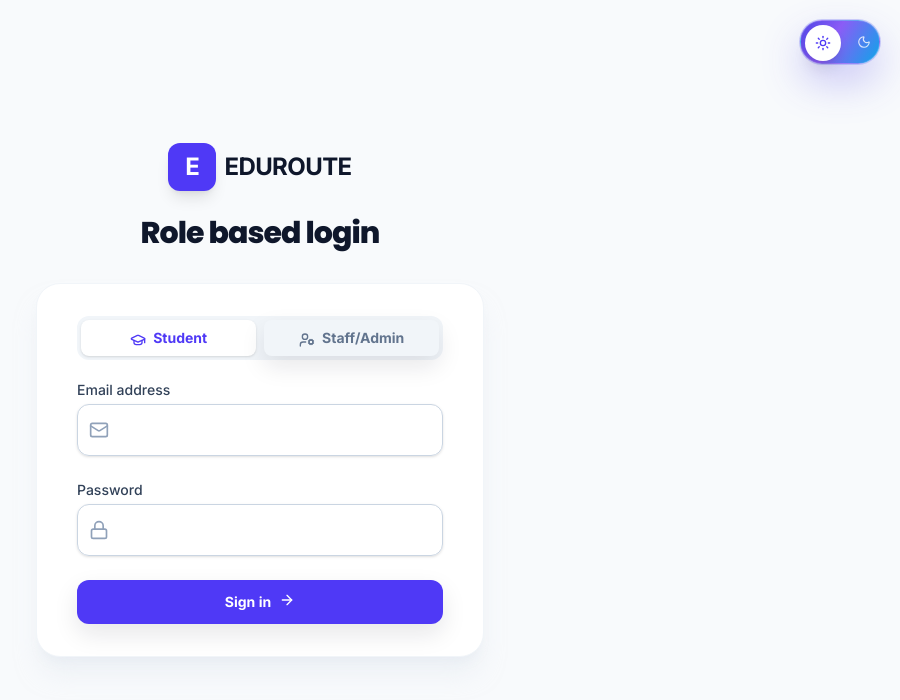
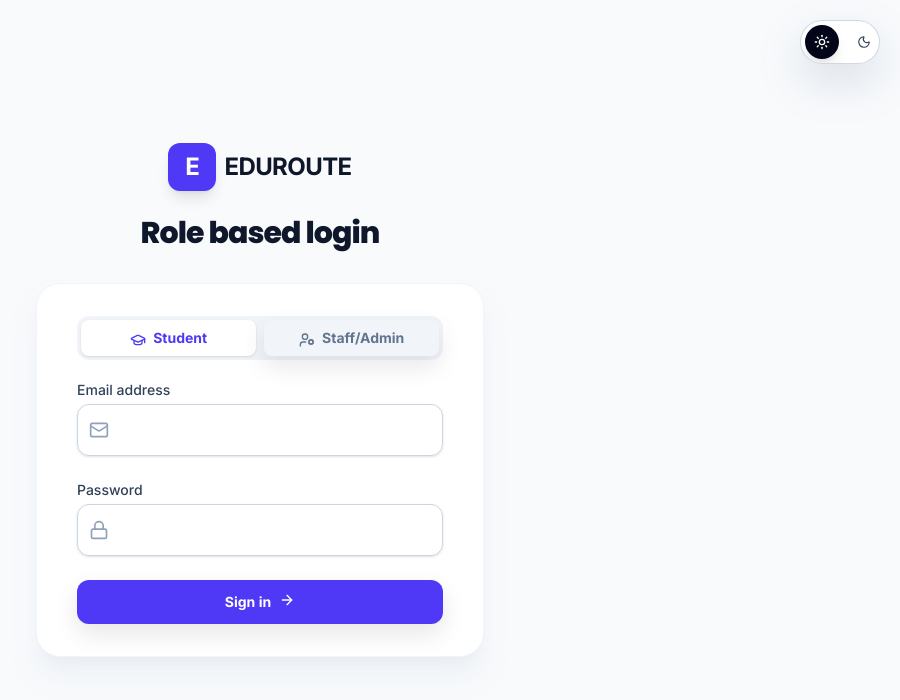
Before and after one commit to laxmikhandelwal690-svg/eduroute_, a React (Vite) app: page /login in a window 1280 px wide. Shown: the top 700 px of the page, without its empty margins (380-1280 px from the left). Built offline with nearby package versions, Linux system fonts and the light colour scheme; no server answers.

Commit message:
Refine theme toggle colors

```diff
--- a/src/App.tsx
+++ b/src/App.tsx
@@ -81,7 +81,7 @@ const GlobalThemeButton = () => {
   if (isDashboardArea) return null;
 
   return (
-    <div className="fixed right-5 top-5 z-[80]">
+    <div className="fixed right-4 top-4 z-[80] sm:right-5 sm:top-5">
       <ThemeToggle />
     </div>
   );
--- a/src/components/ThemeToggle.tsx
+++ b/src/components/ThemeToggle.tsx
@@ -7,6 +7,10 @@ type ThemeToggleProps = {
 
 export const ThemeToggle = ({ className = '' }: ThemeToggleProps) => {
   const { isDark, toggleTheme } = useTheme();
+  const trackClasses = isDark
+    ? 'border-white/15 bg-slate-950 text-white shadow-[0_18px_40px_rgba(2,6,23,0.45)]'
+    : 'border-slate-300/90 bg-white text-slate-900 shadow-[0_18px_40px_rgba(148,163,184,0.28)]';
+  const thumbClasses = isDark ? 'bg-white text-slate-950' : 'bg-slate-950 text-white';
 
   return (
     <button
@@ -14,17 +18,17 @@ export const ThemeToggle = ({ className = '' }: ThemeToggleProps) => {
       onClick={toggleTheme}
       aria-label={`Switch to ${isDark ? 'light' : 'dark'} mode`}
       title={`Switch to ${isDark ? 'light' : 'dark'} mode`}
-      className={`theme-toggle group relative inline-flex h-11 w-20 items-center rounded-full border border-white/20 p-1 ${className}`}
+      className={`theme-toggle group relative inline-flex h-11 w-20 shrink-0 items-center overflow-hidden rounded-full border p-1 ${trackClasses} ${className}`}
     >
       <span className="sr-only">Toggle theme</span>
       <span
-        className={`absolute left-1 top-1 flex h-9 w-9 items-center justify-center rounded-full bg-white text-indigo-600 shadow-lg transition-transform duration-300 ${
-          isDark ? 'translate-x-9' : 'translate-x-0'
+        className={`absolute bottom-1 left-1 top-1 flex aspect-square items-center justify-center rounded-full shadow-lg transition-all duration-300 ${thumbClasses} ${
+          isDark ? 'left-[calc(100%-2.5rem)]' : 'left-1'
         }`}
       >
         {isDark ? <Moon className="h-4 w-4" /> : <Sun className="h-4 w-4" />}
       </span>
-      <span className="flex w-full items-center justify-between px-1 text-[10px] font-black uppercase tracking-widest text-white/80">
+      <span className={`flex w-full items-center justify-between px-1 text-[10px] font-black uppercase tracking-widest ${isDark ? 'text-white/75' : 'text-slate-700'}`}>
         <Sun className="h-3.5 w-3.5" />
         <Moon className="h-3.5 w-3.5" />
       </span>
--- a/src/index.css
+++ b/src/index.css
@@ -142,8 +142,8 @@ html[data-theme='dark'] {
 }
 
 .theme-toggle {
-  background: var(--accent-gradient);
-  box-shadow: var(--accent-neon);
+  backdrop-filter: blur(14px);
+  -webkit-backdrop-filter: blur(14px);
 }
 
 html[data-theme='dark'] .glass,
--- a/src/layouts/MainLayout.tsx
+++ b/src/layouts/MainLayout.tsx
@@ -133,7 +133,7 @@ export const MainLayout = () => {
           <span className="text-lg font-black text-white">EDUROUTE</span>
         </Link>
         <div className="flex items-center gap-2">
-          <ThemeToggle className="h-9 w-[70px]" />
+          <ThemeToggle />
           <Link to="/profile" className="h-9 w-9 overflow-hidden rounded-full border border-white/15 bg-[var(--accent-gradient)] text-white flex items-center justify-center font-bold" aria-label="Open profile dashboard">
             {profileIdentity.photo ? <img src={profileIdentity.photo} alt={profileIdentity.name} className="h-full w-full object-cover" /> : profileIdentity.initial}
           </Link>
```
